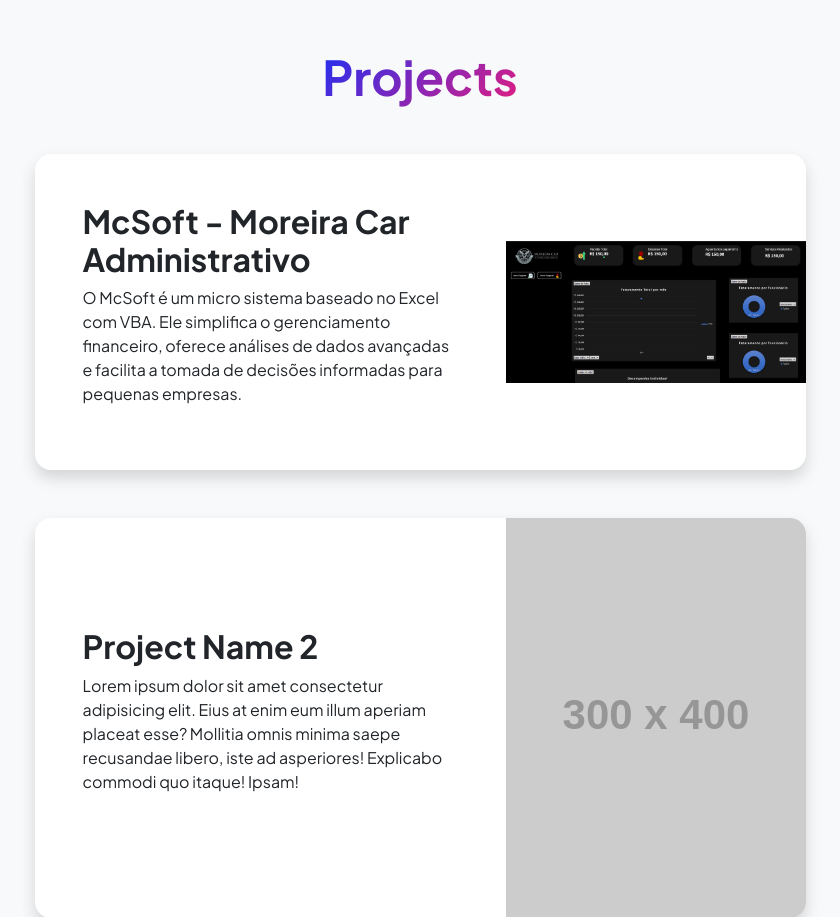
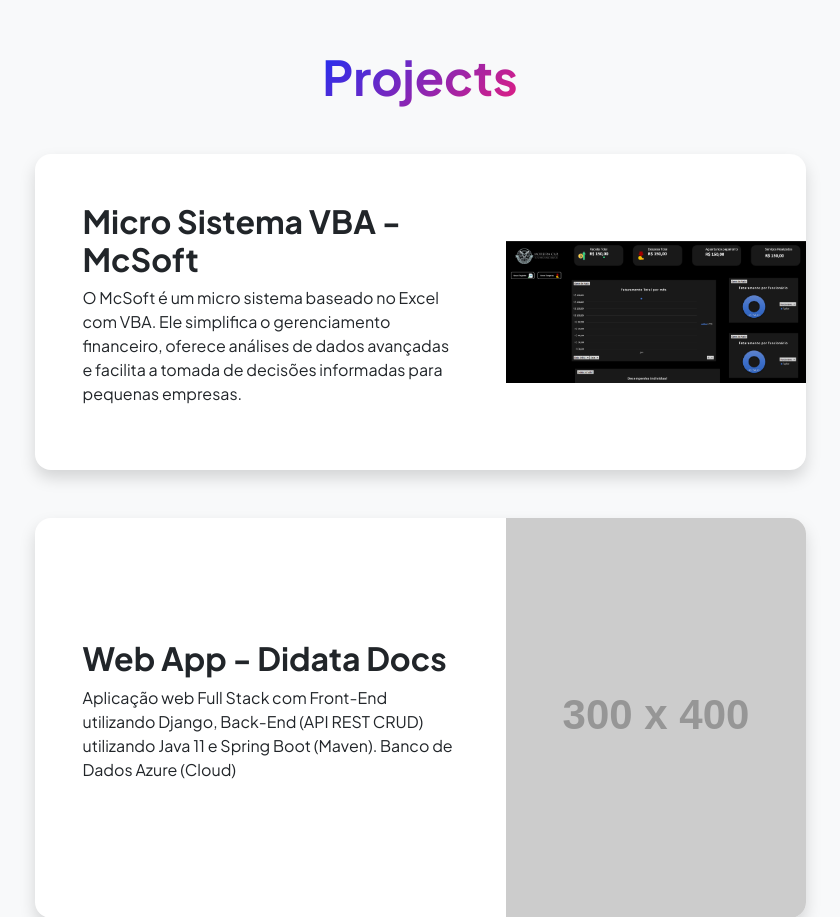
Before and after one commit to rickluizms/portfolio_me, a Flask app: page /projects in a window 1280 px wide. Shown: the part 72-989 px from the top of the page, without its empty margins (220-1060 px from the left). Run offline with Flask 3, Linux system fonts and the light colour scheme; grey boxes labelled with a size stand in for pictures from a placeholder-image service; some libraries are stand-ins or nearby versions.

Commit message:
Update Info

```diff
--- a/templates/index.html
+++ b/templates/index.html
@@ -9,7 +9,7 @@
                 <div class="col-xxl-5">
                     <!-- Header text content-->
                     <div class="text-center text-xxl-start">
-                        <div class="badge bg-gradient-primary-to-secondary text-white mb-4"><div class="text-uppercase">Design &middot; Development &middot; Marketing</div></div>
+                        <div class="badge bg-gradient-primary-to-secondary text-white mb-4"><div class="text-uppercase">Data Science &middot; Back-End &middot; Front-End</div></div>
                         <div class="fs-3 fw-light text-muted">I can help your business to</div>
                         <h1 class="display-3 fw-bolder mb-5"><span class="text-gradient d-inline">Get online and grow fast</span></h1>
                         <div class="d-grid gap-3 d-sm-flex justify-content-sm-center justify-content-xxl-start mb-3">
--- a/templates/projects.html
+++ b/templates/projects.html
@@ -15,7 +15,7 @@
                         <div class="card-body p-0">
                             <div class="d-flex align-items-center">
                                 <div class="p-5">
-                                    <h2 class="fw-bolder">McSoft - Moreira Car Administrativo</h2>
+                                    <h2 class="fw-bolder">Micro Sistema VBA - McSoft</h2>
                                     <p>O McSoft é um micro sistema baseado no Excel com VBA. Ele simplifica o gerenciamento financeiro, oferece análises de dados avançadas e facilita a tomada de decisões informadas para pequenas empresas.</p>
                                 </div>
                                 <img class="img-fluid" src="../static/assets/mcsoft.png" alt="..." style="max-width: 300px; max-height: 400px;" />
@@ -23,18 +23,72 @@
                             </div>
                         </div>
                     </div>
+
                     <!-- Project Card 2-->
-                    <div class="card overflow-hidden shadow rounded-4 border-0">
+                    <div class="card overflow-hidden shadow rounded-4 border-0 mb-5">
                         <div class="card-body p-0">
                             <div class="d-flex align-items-center">
                                 <div class="p-5">
-                                    <h2 class="fw-bolder">Project Name 2</h2>
-                                    <p>Lorem ipsum dolor sit amet consectetur adipisicing elit. Eius at enim eum illum aperiam placeat esse? Mollitia omnis minima saepe recusandae libero, iste ad asperiores! Explicabo commodi quo itaque! Ipsam!</p>
+                                    <h2 class="fw-bolder">Web App - Didata Docs</h2>
+                                    <p>Aplicação web Full Stack com Front-End utilizando Django, Back-End (API REST CRUD) utilizando Java 11 e Spring Boot (Maven). Banco de Dados Azure (Cloud)</p>
                                 </div>
                                 <img class="img-fluid" src="https://dummyimage.com/300x400/343a40/6c757d" alt="..." />
                             </div>
                         </div>
                     </div>
+
+                    <!-- Project Card 5-->
+                    <div class="card overflow-hidden shadow rounded-4 border-0 mb-5">
+                        <div class="card-body p-0">
+                            <div class="d-flex align-items-center">
+                                <div class="p-5">
+                                    <h2 class="fw-bolder">API Rest - Didata API</h2>
+                                    <p>Serviço web desenvolvido com Java 11 e Spring boot para gerar documentos utilizando os dados do Banco de dados. A API consulta o código soliticado no banco de dados, e adiciona as informações no template gerando os documentos (Certificado, Carta, Termo de responsabilidade).</p>
+                                </div>
+                                <img class="img-fluid" src="https://dummyimage.com/300x400/343a40/6c757d" alt="..." />
+                            </div>
+                        </div>
+                    </div>
+
+                    <!-- Project Card 3-->
+                    <div class="card overflow-hidden shadow rounded-4 border-0 mb-5">
+                        <div class="card-body p-0">
+                            <div class="d-flex align-items-center">
+                                <div class="p-5">
+                                    <h2 class="fw-bolder">API Service - Didata Web Services</h2>
+                                    <p>Serviço web desenvolvido com Java 11 e Spring boot para gerar o teste de personalidade DISC. A Api fornece o formulário com as perguntas e alternativas, e, retorna o resultado.</p>
+                                </div>
+                                <img class="img-fluid" src="https://dummyimage.com/300x400/343a40/6c757d" alt="..." />
+                            </div>
+                        </div>
+                    </div>
+
+                    <!-- Project Card 4-->
+                    <div class="card overflow-hidden shadow rounded-4 border-0 mb-5">
+                        <div class="card-body p-0">
+                            <div class="d-flex align-items-center">
+                                <div class="p-5">
+                                    <h2 class="fw-bolder">Dashboard Power BI - Didata Analytics</h2>
+                                    <p>Serviço web desenvolvido com Java 11 e Spring boot para gerar documentos utilizando os dados do Banco de dados. A API consulta o código soliticado no banco de dados, e adiciona as informações no template gerando os documentos (Certificado, Carta, Termo de responsabilidade).</p>
+                                </div>
+                                <img class="img-fluid" src="https://dummyimage.com/300x400/343a40/6c757d" alt="..." />
+                            </div>
+                        </div>
+                    </div>
+
+                    <!-- Project Card 6-->
+                    <div class="card overflow-hidden shadow rounded-4 border-0 mb-5">
+                        <div class="card-body p-0">
+                            <div class="d-flex align-items-center">
+                                <div class="p-5">
+                                    <h2 class="fw-bolder">Web Scraping - Didata Data Scraping</h2>
+                                    <p>Serviço web desenvolvido com Python 3.9 e Selenium para atualizar o banco de dados com os dados raspados na plataforma da empresa. O bot automatiza processos repetitivos e extrai informações uteis para planilhas, autmentando a produtividade da equipe.</p>
+                                </div>
+                                <img class="img-fluid" src="https://dummyimage.com/300x400/343a40/6c757d" alt="..." />
+                            </div>
+                        </div>
+                    </div>
+
                 </div>
             </div>
         </div>
```
